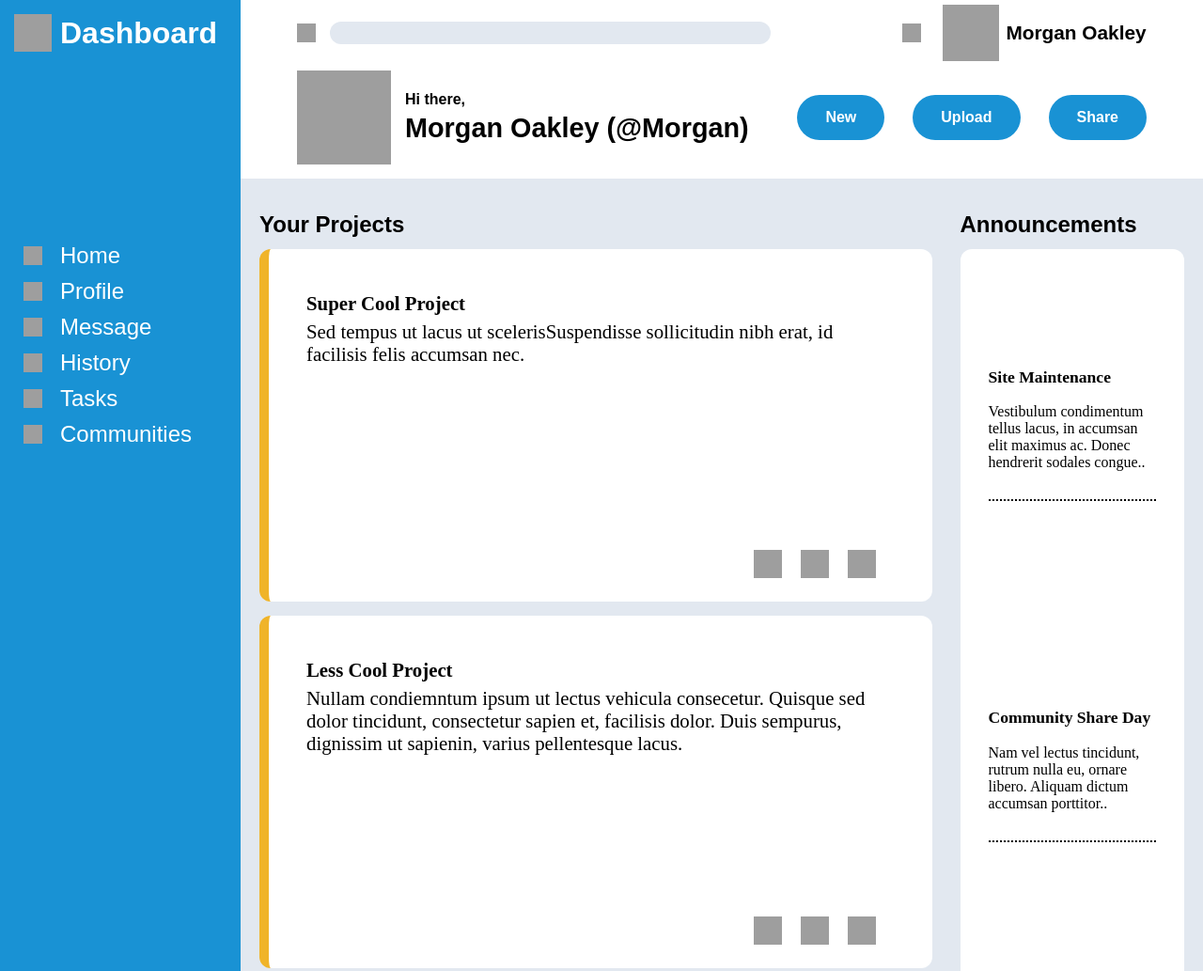
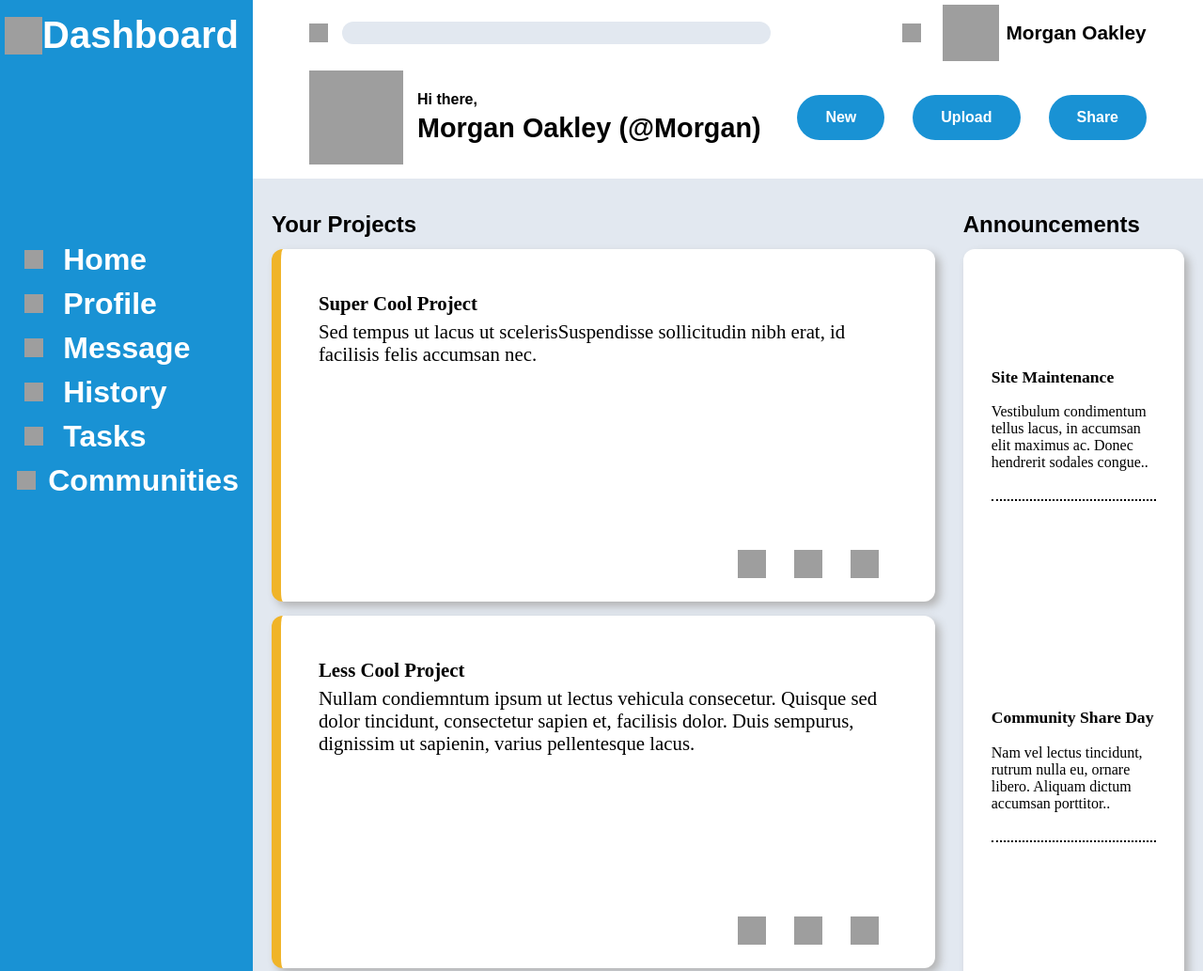
Before and after one commit to Egruda/admin-dashboard, a plain HTML site: page index.html in a window 1280 px wide. Shown: the top 1033 px of the page at 94% size. Drawn offline with Linux system fonts and the light colour scheme; grey boxes are pictures that could not be loaded.

Commit message:
make fonts in sidebar larger

```diff
--- a/style.css
+++ b/style.css
@@ -14,7 +14,7 @@ body {
     display: grid;
     grid-template-rows: 1fr 4fr 7fr;
     gap: 40px;
-    font-size: 1.5rem;
+
     align-content: center;
     font-family: sans-serif;
     padding: 15px;
@@ -22,7 +22,7 @@ body {
 }
 
 .top-sidebar {
-    font-size: 2rem;
+    font-size: 2.5rem;
     font-weight: bold;
     display:grid;
     grid-template-columns: 1fr 3fr;
@@ -48,6 +48,8 @@ body {
     grid-template-columns: 1fr 3fr;
     align-items: center;
     gap: 0px;
+    font-size: 2rem;
+    font-weight: bold;
 }
 
 .icon {
@@ -64,8 +66,6 @@ body {
     grid-template-rows: 1fr 2fr;
     grid-template-columns: 2fr 1fr;
     padding: 5px 60px;
-
-
 }
 
 .top-header {
@@ -180,11 +180,13 @@ body {
     display:grid;
     grid-template-rows: 20px 1fr 30px;
     gap: 10px;
+    box-shadow: 5px 5px 10px rgb(179, 179, 179);
 }
 
 .card-icons {
     display:grid;
     grid-template-columns: 50px 50px 50px;
+    gap: 10px;
     justify-content: end;
 }
 
@@ -198,6 +200,7 @@ body {
     background-color: white;
     border-radius: 12px;
     padding: 15px 30px;
+    box-shadow: 5px 5px 10px rgb(179, 179, 179);
 }
 
 .announcement-title {
```
